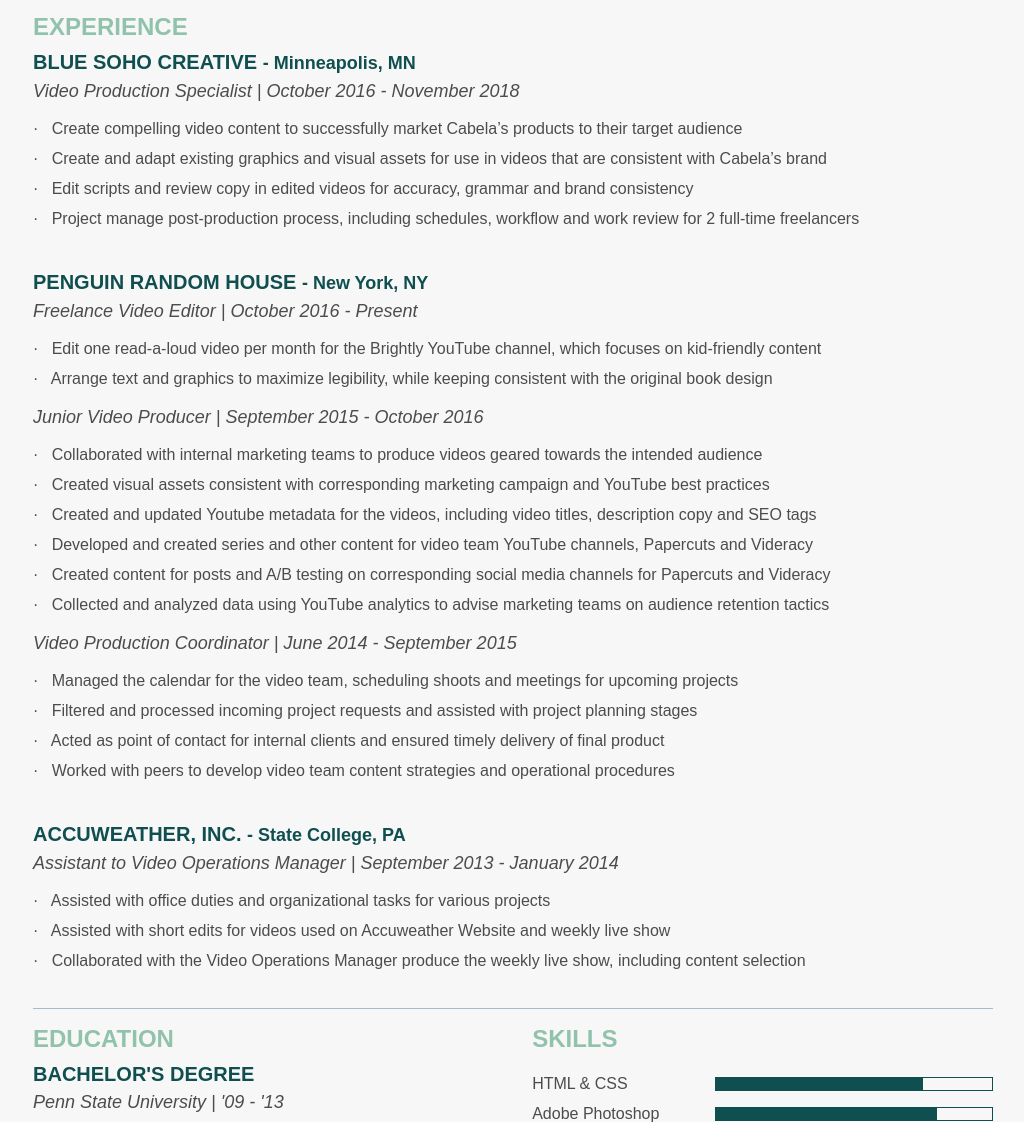
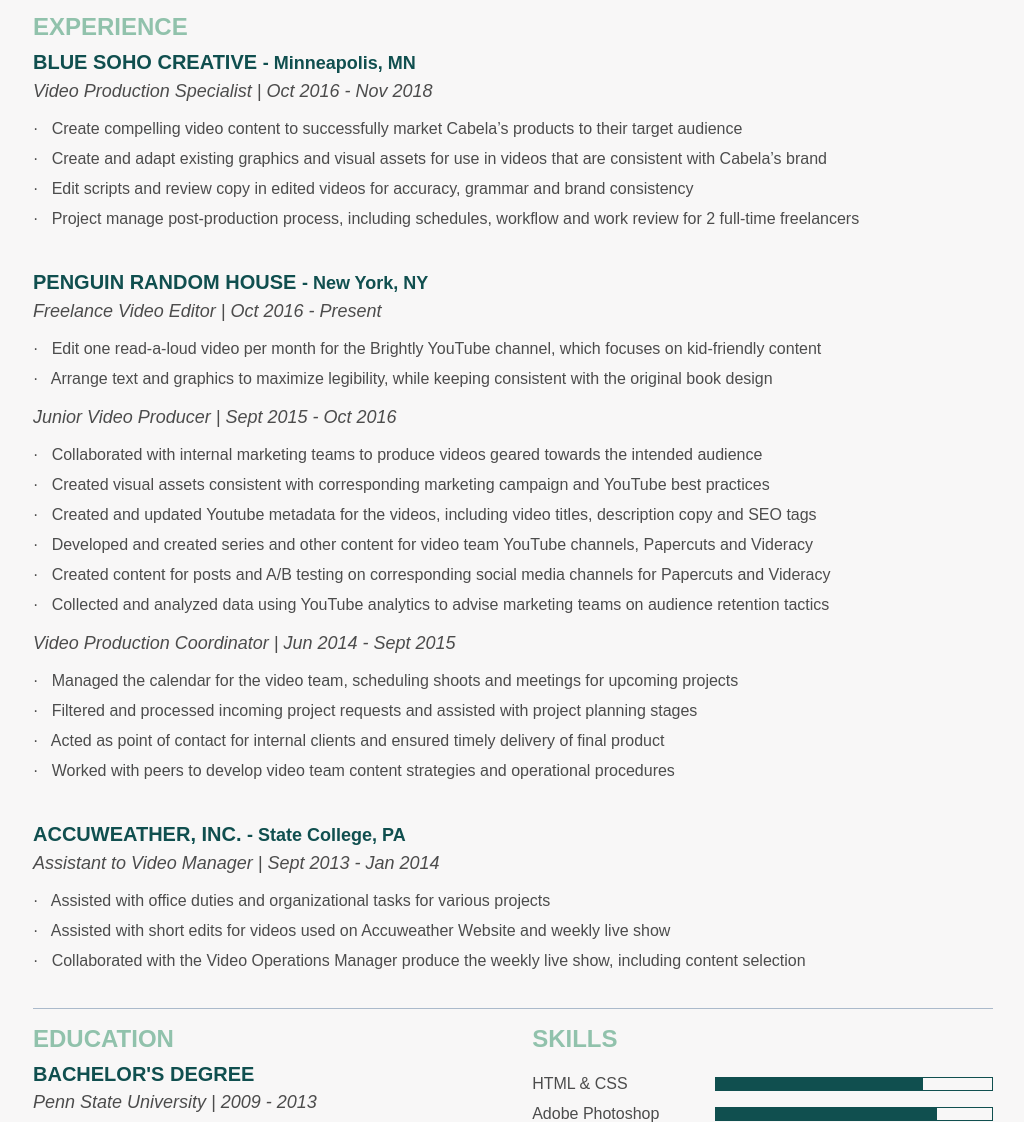
Before and after one commit to rachelpeddie/rachelpeddie.github.io, a plain HTML site: page index.html in a window 1280 px wide. Shown: the part 149-1271 px from the top of the page, without its empty margins (127-1151 px from the left). Drawn offline with Linux system fonts and the light colour scheme; a web font is replaced by a local one.

Commit message:
adjusted date format and Accuweather title

```diff
--- a/index.html
+++ b/index.html
@@ -23,7 +23,7 @@
 
 <div class="spacing">
 <h2>Blue Soho Creative <span class="location">- Minneapolis, MN</span></h2>
-  <h3 class="italic">Video Production Specialist | October 2016 - November 2018</h3>
+  <h3 class="italic">Video Production Specialist | Oct 2016 - Nov 2018</h3>
       <ul>
         <li>&middot &nbsp Create compelling video content to successfully market Cabela’s products to their target audience</li>
         <li>&middot &nbsp Create and adapt existing graphics and visual assets for use in videos that are consistent with Cabela’s brand</li>
@@ -34,14 +34,14 @@
       <br>
 
 <h2>Penguin Random House <span class="location">- New York, NY</span></h2>
-  <h3 class="italic">Freelance Video Editor | October 2016 - Present</h3>
+  <h3 class="italic">Freelance Video Editor | Oct 2016 - Present</h3>
 
   <ul>
     <li>&middot &nbsp Edit one read-a-loud video per month for the Brightly YouTube channel, which focuses on kid-friendly content</li>
     <li>&middot &nbsp Arrange text and graphics to maximize legibility, while keeping consistent with the original book design</li>
   </ul>
 
-  <h3 class="italic">Junior Video Producer | September 2015 - October 2016</h3>
+  <h3 class="italic">Junior Video Producer | Sept 2015 - Oct 2016</h3>
       <ul>
         <li>&middot &nbsp Collaborated with internal marketing teams to produce videos geared towards the intended audience</li>
         <li>&middot &nbsp Created visual assets consistent with corresponding marketing campaign and YouTube best practices</li>
@@ -51,7 +51,7 @@
         <li>&middot &nbsp Collected and analyzed data using YouTube analytics to advise marketing teams on audience retention tactics</li>
       </ul>
 
-  <h3 class="italic">Video Production Coordinator | June 2014 - September 2015</h3>
+  <h3 class="italic">Video Production Coordinator | Jun 2014 - Sept 2015</h3>
       <ul>
         <li>&middot &nbsp Managed the calendar for the video team, scheduling shoots and meetings for upcoming projects</li>
         <li>&middot &nbsp Filtered and processed incoming project requests and assisted with project planning stages</li>
@@ -61,7 +61,7 @@
       <br>
 
   <h2>Accuweather, Inc. <span class="location">- State College, PA</span></h2>
-    <h3 class="italic">Assistant to Video Operations Manager | September 2013 - January 2014</h3>
+    <h3 class="italic">Assistant to Video Manager | Sept 2013 - Jan 2014</h3>
       <ul>
         <li>&middot &nbsp Assisted with office duties and organizational tasks for various projects</li>
         <li>&middot &nbsp Assisted with short edits for videos used on Accuweather Website and weekly live show</li>
@@ -76,7 +76,7 @@
 
   <div class="spacing">
     <h2>Bachelor's Degree</h2>
-    <h3 class="italic">Penn State University | '09 - '13</h3>
+    <h3 class="italic">Penn State University | 2009 - 2013</h3>
 
       <ul>
         <li>B.A. Telecommunications</li>
```
